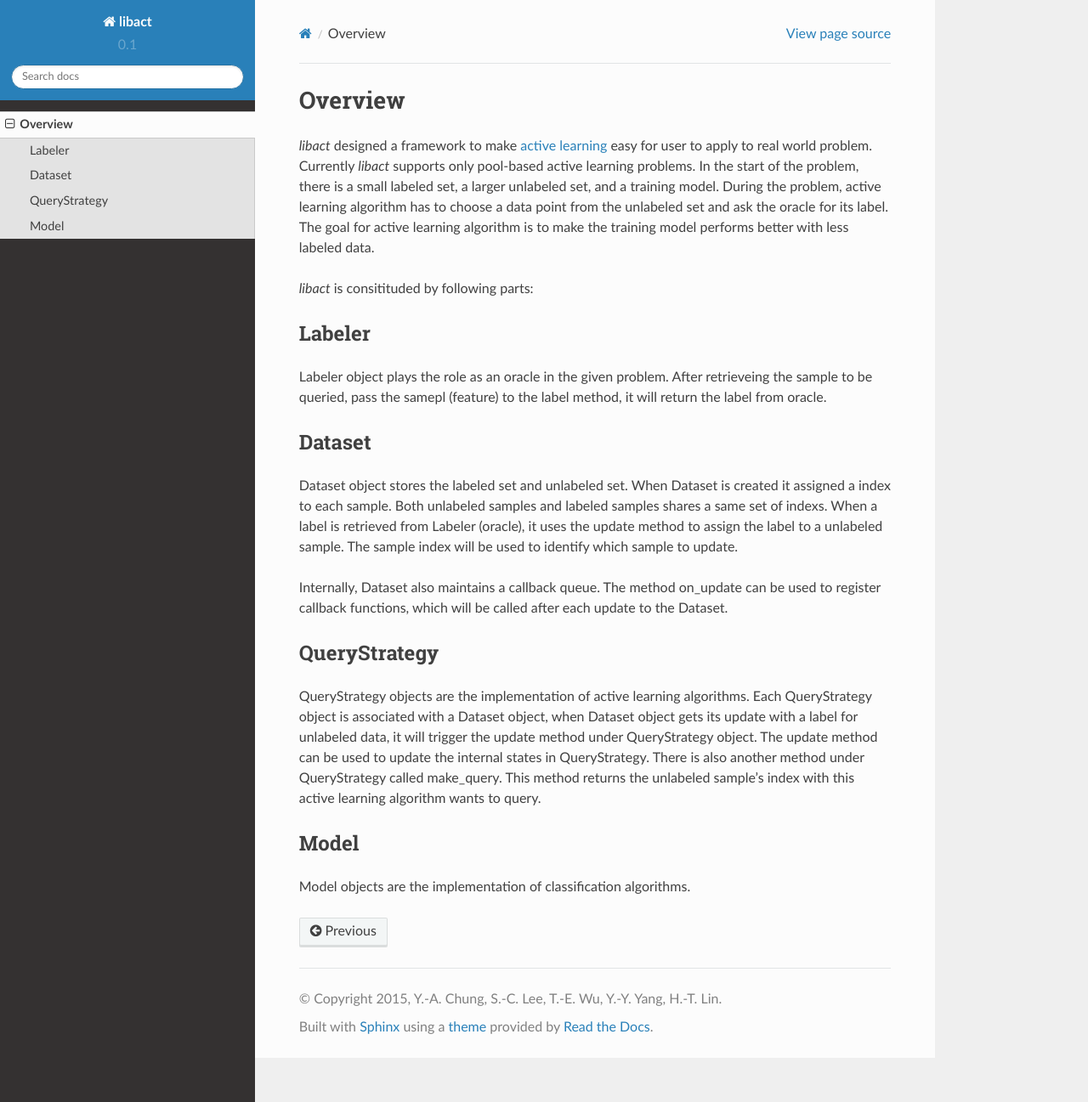
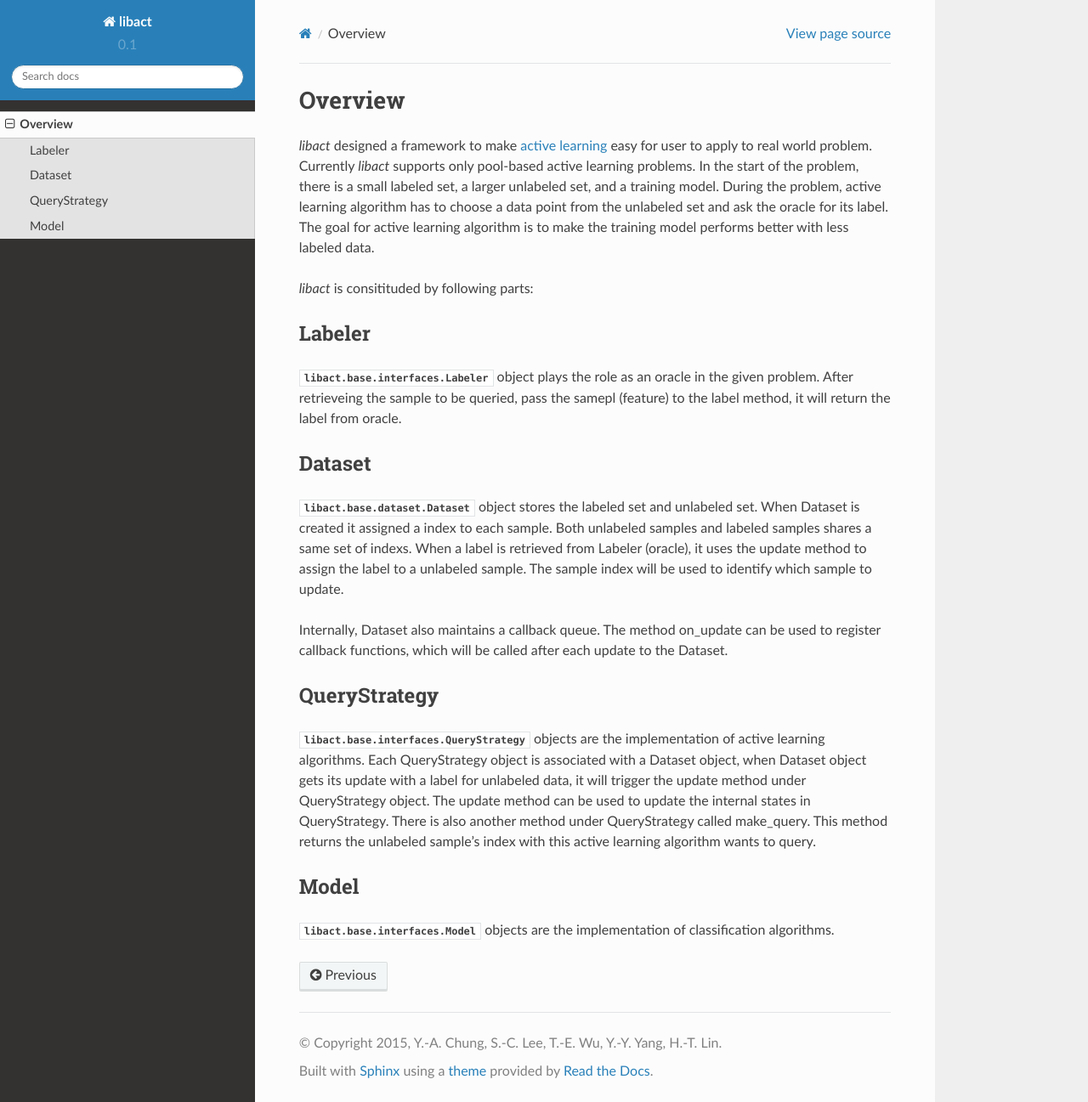
Before and after one commit to ntucllab/libact, a Sphinx documentation site: the page built from docs/overview.rst, in a window 1280 px wide and 1297 px high. Shown: the whole window at 85% size. Built offline with Sphinx 7.4.7 and the Read the Docs theme 2.0.0, drawn with Linux system fonts in a browser that asks for light colours.

Commit message:
reference classes in overview

```diff
--- a/docs/overview.rst
+++ b/docs/overview.rst
@@ -14,17 +14,18 @@ training model performs better with less labeled data.
 
 Labeler
 -------
-Labeler object plays the role as an oracle in the given problem. After
-retrieveing the sample to be queried, pass the samepl (feature) to the label
-method, it will return the label from oracle.
+:py:class:`libact.base.interfaces.Labeler` object plays the role as an oracle in
+the given problem. After retrieveing the sample to be queried, pass the samepl
+(feature) to the label method, it will return the label from oracle.
 
 Dataset
 -------
-Dataset object stores the labeled set and unlabeled set. When Dataset is created
-it assigned a index to each sample. Both unlabeled samples and labeled samples
-shares a same set of indexs. When a label is retrieved from Labeler (oracle), it
-uses the update method to assign the label to a unlabeled sample. The sample
-index will be used to identify which sample to update.
+:py:class:`libact.base.dataset.Dataset` object stores the labeled set
+and unlabeled set. When Dataset is created it assigned a index to each sample.
+Both unlabeled samples and labeled samples shares a same set of indexs. When a
+label is retrieved from Labeler (oracle), it uses the update method to assign
+the label to a unlabeled sample. The sample index will be used to identify which
+sample to update.
 
 Internally, Dataset also maintains a callback queue. The method on_update can be
 used to register callback functions, which will be called after each update to
@@ -32,14 +33,16 @@ the Dataset.
 
 QueryStrategy
 -------------
-QueryStrategy objects are the implementation of active learning algorithms.
-Each QueryStrategy object is associated with a Dataset object, when Dataset
-object gets its update with a label for unlabeled data, it will trigger the
-update method under QueryStrategy object. The update method can be used to
-update the internal states in QueryStrategy. There is also another method
-under QueryStrategy called make_query. This method returns the unlabeled
-sample's index with this active learning algorithm wants to query.
+:py:class:`libact.base.interfaces.QueryStrategy` objects are the
+implementation of active learning algorithms.  Each QueryStrategy object is
+associated with a Dataset object, when Dataset object gets its update with a
+label for unlabeled data, it will trigger the update method under QueryStrategy
+object. The update method can be used to update the internal states in
+QueryStrategy. There is also another method under QueryStrategy called
+make_query. This method returns the unlabeled sample's index with this active
+learning algorithm wants to query.
 
 Model
 -----
-Model objects are the implementation of classification algorithms.
+:py:class:`libact.base.interfaces.Model` objects are the implementation of
+classification algorithms.
```
